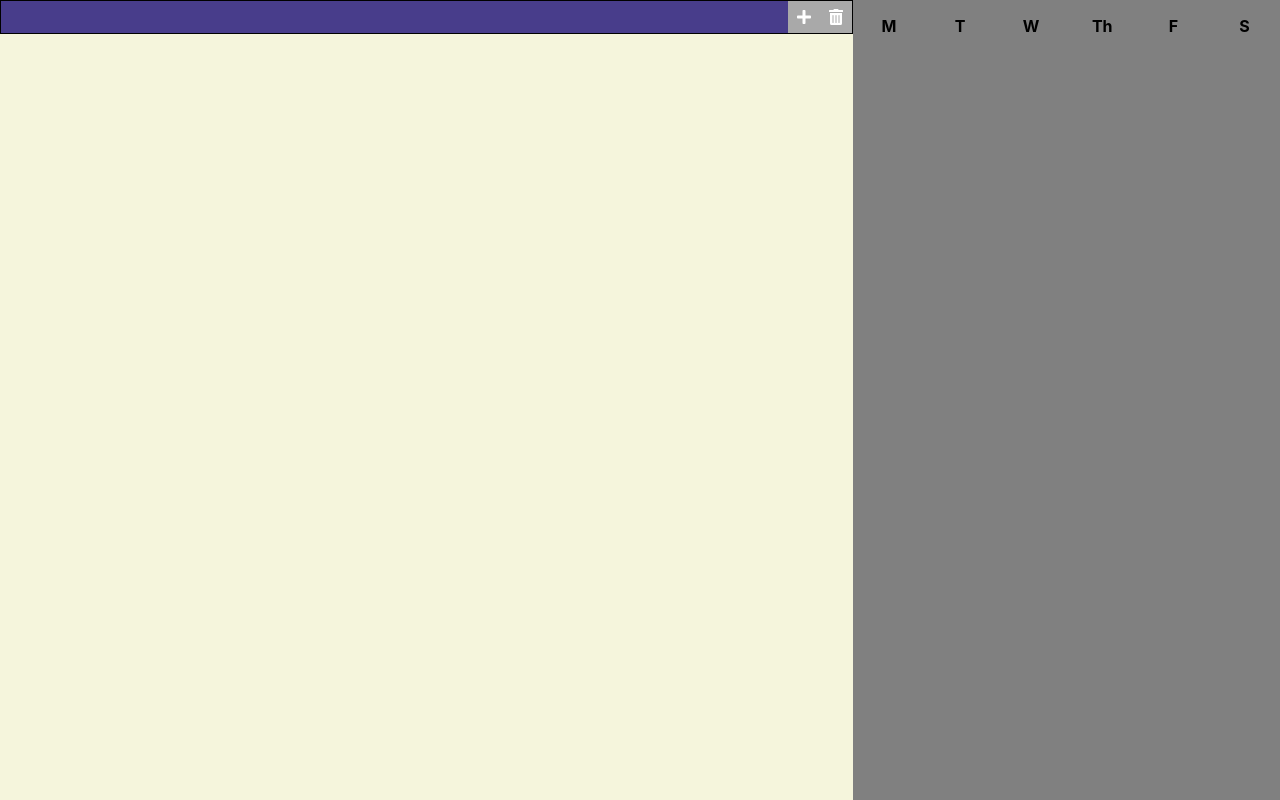
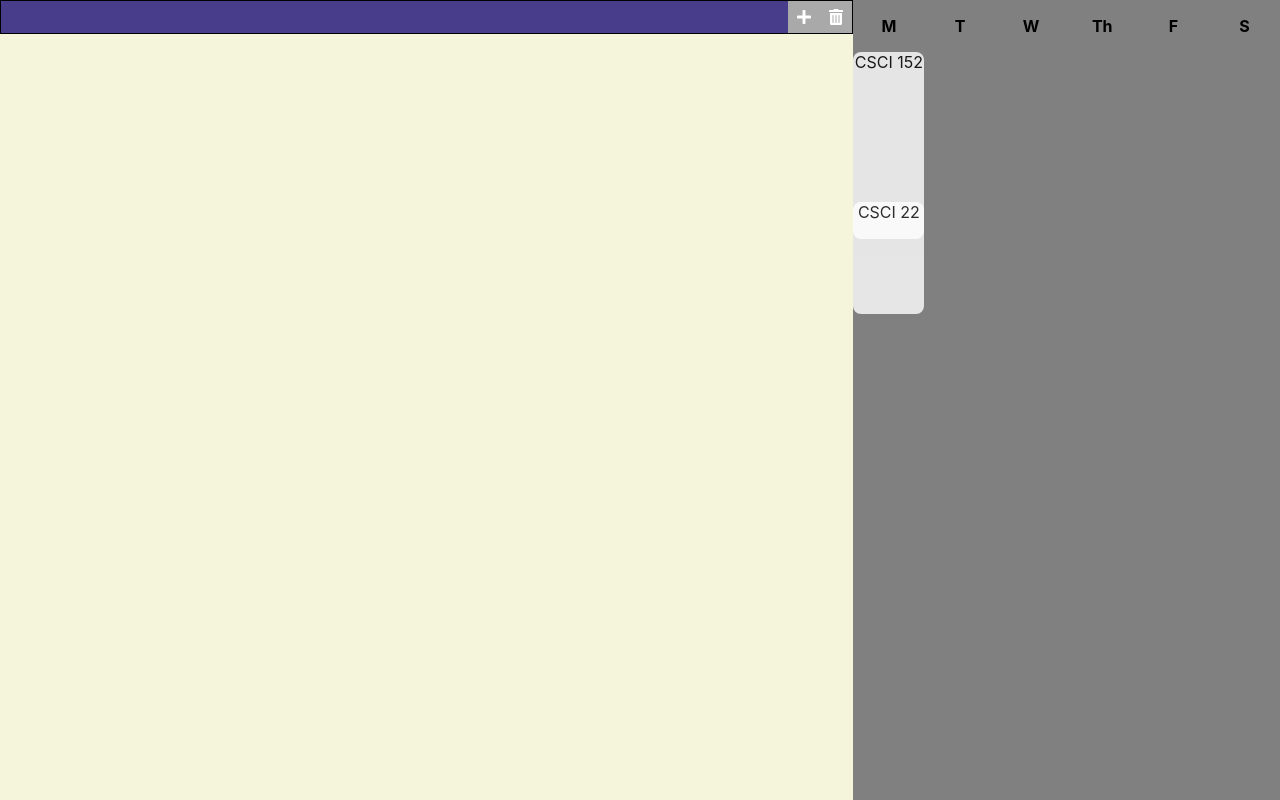
Before and after one commit to dnamme/enlistment-scheduler, a React (Create React App) app: page / in a window 1280 px wide. Built offline with nearby package versions, Linux system fonts and the light colour scheme.

Commit message:
add course block grid and basic styling

```diff
--- a/src/App.js
+++ b/src/App.js
@@ -8,7 +8,11 @@ import './css/Timetable.css'
 
 function App() {
   const [data, setData] = useState([])
-  const [groupedData, setGroupedData] = useState([[], [], [], [], [], []])
+  const [groupedData, setGroupedData] = useState([
+    [
+      {name: 'CSCI 152', start: 0, end: 5},
+      {name: 'CSCI 22', start: 4, end: 7}
+    ], [], [], [], [], []])
 
   useEffect(() => {
     console.log('data changed!')
--- /dev/null
+++ b/src/components/CourseBlock.js
@@ -0,0 +1,13 @@
+function CourseBlock({ course }) {
+  const style = {
+    gridRowStart: course.start + 2,
+    gridRowEnd: course.end + 2,
+    backgroundColor: course.color ? course.color : 'white'
+  }
+
+  return (
+    <p className="course-block" style={style}>{course.name}</p>
+  )
+}
+
+export default CourseBlock
--- a/src/components/Timetable.js
+++ b/src/components/Timetable.js
@@ -1,3 +1,5 @@
+import CourseBlock from './CourseBlock'
+
 function Timetable({ data }) {
   const daysOfWeek = ['M', 'T', 'W', 'Th', 'F', 'S']
 
@@ -6,6 +8,7 @@ function Timetable({ data }) {
       {data.map((col, index) => (
         <div key={index}>
           <p className="day">{daysOfWeek[index]}</p>
+          {col.map((course) => <CourseBlock course={course} />)}
         </div>
       ))}
     </div>
--- a/src/css/Timetable.css
+++ b/src/css/Timetable.css
@@ -16,3 +16,12 @@
   text-align: center;
   font-weight: bold;
 }
+
+.course-block {
+  background-color: white;
+  border-radius: 0.5rem;
+  margin: 0;
+  text-align: center;
+  opacity: 0.8;
+  grid-column: 1 / -1;
+}
```
